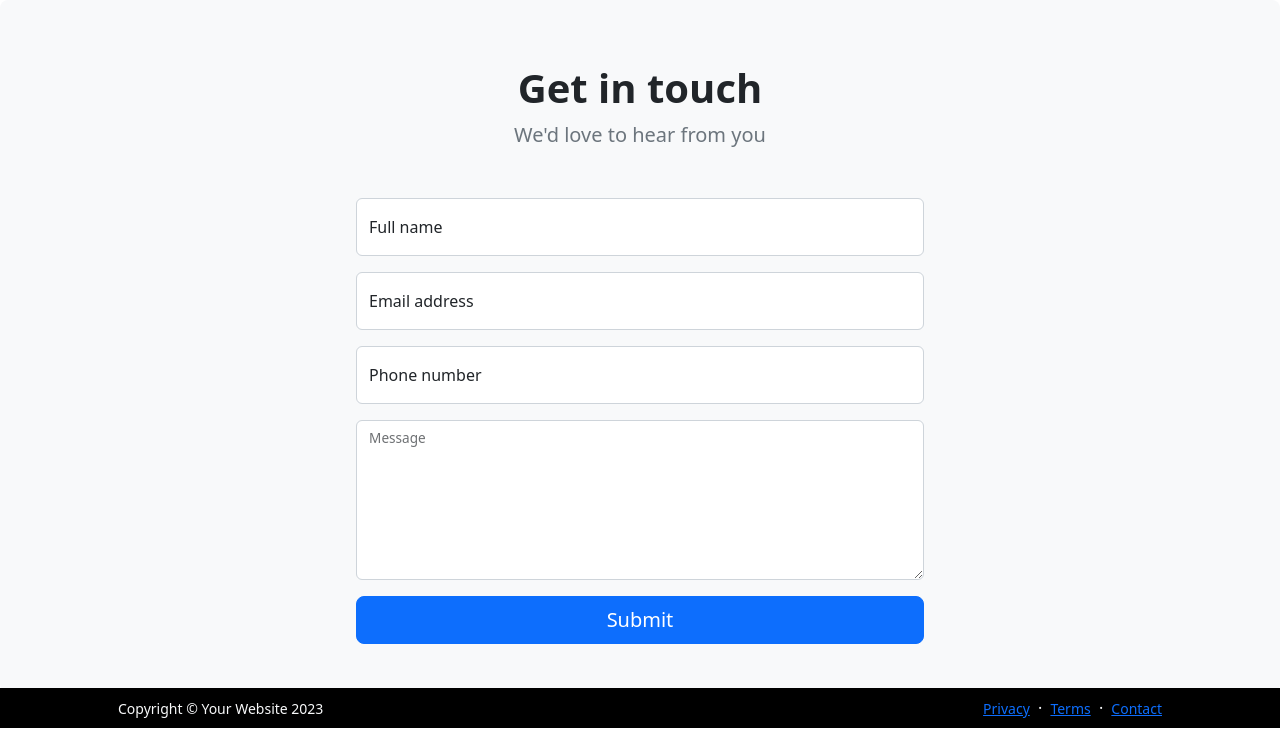
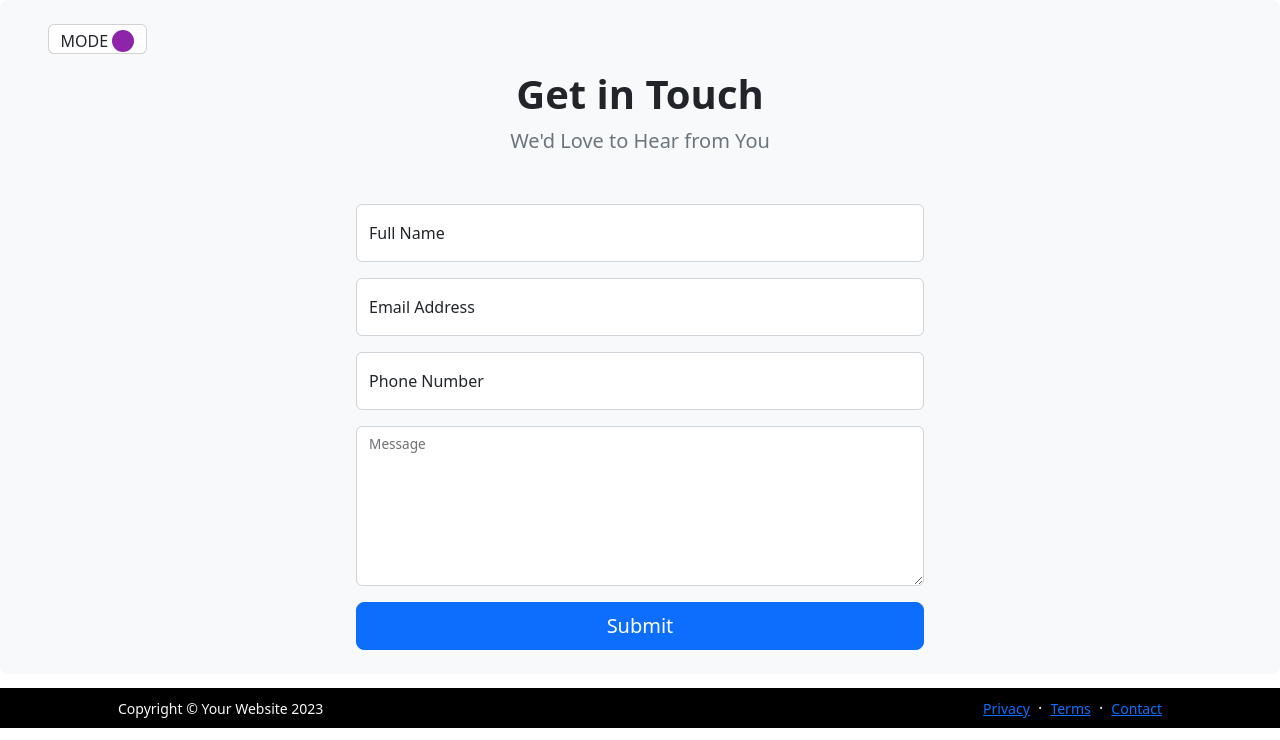
Before and after one commit to RedRibbon990/Portfolio, a Laravel app: page /contact in a window 1280 px wide. Shown: the part 72-812 px from the top of the page. Run offline with Laravel 10, Linux system fonts and the light colour scheme; tables that the repository leaves empty hold one stand-in row (values such as "Sample post"); style sheets or scripts are compiled from the project's sources.

Commit message:
Switch button theme

```diff
--- a/project/resources/css/style.css
+++ b/project/resources/css/style.css
@@ -70,6 +70,12 @@
     padding-left: 30%;
     color: #f1f1f1;
 
+}
+
+.ha:hover {
+    background-color: rgb(39, 207, 39);
+    border: none;
+    shape-margin: 30%;
 }
 
 /* Navbar */
@@ -164,6 +170,19 @@
     color: #ffffff;
 }
 
+/* Right side */
+.dx-content {
+    opacity: 0;
+    visibility: hidden;
+    transition: opacity 0.5s ease, visibility 3s ease;
+}
+
+.dx:hover .dx-content {
+    opacity: 1;
+    visibility: visible;
+}
+
+
 #homeImg {
     background-size: cover;
     background-repeat: no-repeat;
@@ -192,3 +211,56 @@
     background-clip: text;
     -webkit-text-fill-color: transparent;
 }
+
+/* Day/Night Switch */
+.dark-button {
+    position: relative;
+    cursor: pointer;
+}
+
+.dot {
+    height: 22px;
+    width: 22px;
+    top: 5px;
+    position: relative;
+    background-color: #8E24AA;
+    border-radius: 50%;
+    display: inline-block;
+    cursor: pointer;
+}
+
+.dark-dot {
+    height: 22px;
+    width: 22px;
+    top: 1%;
+    left: 77%;
+    position: absolute;
+    background-color: #fff;
+    border-radius: 50%;
+    display: inline-block;
+    opacity: 0;
+}
+
+.card.card-dark .dark-dot {
+    animation: dark 0.5s ease-in forwards;
+}
+
+@keyframes dark {
+    0% {
+        opacity: 0.2;
+        top: 15%;
+        left: 70%;
+    }
+
+    50% {
+        opacity: 0.7;
+        top: 13%;
+        left: 75%;
+    }
+
+    100% {
+        opacity: 1;
+        top: 7%;
+        left: 77%;
+    }
+}
--- a/project/resources/js/script.js
+++ b/project/resources/js/script.js
@@ -1 +1,43 @@
 console.log('hi');
+
+document.addEventListener('DOMContentLoaded', function () {
+    const delayedDiv = document.getElementById('delayedDiv');
+
+    if (delayedDiv) {
+        delayedDiv.style.display = 'none';
+        showDelayedDiv();
+    }
+
+    const btnSwitch = document.getElementById('btnSwitch');
+    if (btnSwitch) {
+        btnSwitch.addEventListener('click', function () {
+            toggleTheme();
+        });
+    }
+
+    const modeElement = document.getElementById('mode');
+    if (modeElement) {
+        modeElement.addEventListener('click', function () {
+            toggleCardMode();
+        });
+    }
+});
+
+function showDelayedDiv() {
+    const delayedDiv = document.getElementById('delayedDiv');
+    if (delayedDiv) {
+        setTimeout(function () {
+            delayedDiv.style.display = 'block';
+        }, 4000);
+    }
+}
+
+function toggleCardMode() {
+    const li = document.getElementById('card-mode');
+    const bgdark = document.getElementById('dark-background');
+
+    if (li && bgdark) {
+        li.classList.toggle('card-dark');
+        bgdark.classList.toggle('bg-dark');
+    }
+}
--- a/project/resources/views/contact.blade.php
+++ b/project/resources/views/contact.blade.php
@@ -1,9 +1,20 @@
 <x-layout>
-    <div class="bg-light rounded-3 py-5 px-4 px-md-5 mb-5">
+    <div id="dark-background" class="bg-light rounded-3 py-4 px-4 px-md-5 mb-4">
+        <div id="delayedDiv" class="col-md-1">
+            <div class="card" id="card-mode">
+                <div class="d-flex justify-content-center align-items-center pos">
+                    <div class="dark-button align-items-center" id="mode">
+                        <span class="text-uppercase">Mode</span>
+                        <span class="dot mode"></span>
+                        <span class="dark-dot"></span>
+                    </div>
+                </div>
+            </div>
+        </div>
         <div class="text-center mb-5">
             <div class="feature bg-primary bg-gradient text-white rounded-3 mb-3"><i class="bi bi-envelope"></i></div>
-            <h1 class="fw-bolder">Get in touch</h1>
-            <p class="lead fw-normal text-muted mb-0">We'd love to hear from you</p>
+            <h1 class="fw-bolder">Get in Touch</h1>
+            <p class="lead fw-normal text-muted mb-0">We'd Love to Hear from You</p>
         </div>
         <div class="row gx-5 justify-content-center">
             <div class="col-lg-8 col-xl-6">
@@ -20,45 +31,43 @@
                 <form id="contactForm" data-sb-form-api-token="API_TOKEN" method="POST">
                     @csrf
 
-                    <!-- Name input -->
                     <div class="form-floating mb-3">
-                        <input class="form-control @error('name') is-invalid @enderror" type="text" id="name" name="name"
-                            value="{{ old('name') }}" data-sb-validations="required" data-sb-can-submit="no"
-                            placeholder="Enter your name...">
-                        <label for="name">Full name</label>
+                        <input class="form-control @error('name') is-invalid @enderror" type="text" id="name"
+                            name="name" value="{{ old('name') }}" data-sb-validations="required"
+                            data-sb-can-submit="no" placeholder="Enter your name...">
+                        <label for="name">Full Name</label>
                         @error('name')
                             <div class="text-danger" data-sb-feedback="name:required">{{ $message }}</div>
                         @enderror
                     </div>
 
-                    <!-- Email input -->
                     <div class="form-floating mb-3">
                         <input type="email" class="form-control @error('email') is-invalid @enderror" id="email"
-                            name="email" value="{{ old('email') }}" data-sb-validations="required,email"
-                            data-sb-can-submit="no" placeholder="name@example.com">
-                        <label for="email">Email address</label>
+                            name="email" value="{{ old('email') }}"
+                            data-sb-validations="required,email" data-sb-can-submit="no" placeholder="name@example.com">
+                        <label for="email">Email Address</label>
                         @error('email')
-                            <div class="text-danger" data-sb-feedback="email:{{ $message == 'required' ? 'required' : 'email' }}">
+                            <div class="text-danger"
+                                data-sb-feedback="email:{{ $message == 'required' ? 'required' : 'email' }}">
                                 {{ $message }}
                             </div>
                         @enderror
                     </div>
 
-                    <!-- Phone number input -->
                     <div class="form-floating mb-3">
-                        <input type="text" class="form-control @error('text') is-invalid @enderror" id="phone" name="text"
-                            value="{{ old('text') }}" data-sb-validations="required" data-sb-can-submit="no"
-                            placeholder="(123) 456-7890">
-                        <label for="phone">Phone number</label>
+                        <input type="text" class="form-control @error('text') is-invalid @enderror" id="phone"
+                            name="text" value="{{ old('text') }}" data-sb-validations="required"
+                            data-sb-can-submit="no" placeholder="(123) 456-7890">
+                        <label for="phone">Phone Number</label>
                         @error('text')
                             <div class="text-danger" data-sb-feedback="phone:required">{{ $message }}</div>
                         @enderror
                     </div>
 
-                    <!-- Message input -->
                     <div class="form-floating mb-3">
-                        <textarea class="form-control @error('message') is-invalid @enderror" id="message" name="message"
-                            style="height: 10rem" data-sb-validations="required" data-sb-can-submit="no">{{ old('message') }}</textarea>
+                        <textarea class="form-control @error('message') is-invalid @enderror" id="message"
+                            name="message" style="height: 10rem" data-sb-validations="required"
+                            data-sb-can-submit="no">{{ old('message') }}</textarea>
                         <label for="message">Message</label>
                         @error('message')
                             <div class="text-danger" data-sb-feedback="message:required">{{ $message }}</div>
@@ -67,14 +76,16 @@
 
                     <div class="d-none" id="submitSuccessMessage">
                         <div class="text-center mb-3">
-                            <div class="fw-bolder">Form submission successful!</div>
+                            <div class="fw-bolder">Form Submission Successful!</div>
                             To activate this form, sign up at
                             <br>
                             <a href="https://startbootstrap.com/solution/contact-forms">https://startbootstrap.com/solution/contact-forms</a>
                         </div>
                     </div>
 
-                    <div class="d-grid"><button class="btn btn-primary btn-lg " id="submitButton" type="submit">Submit</button></div>
+                    <div class="d-grid">
+                        <button class="btn btn-primary btn-lg" id="submitButton" type="submit">Submit</button>
+                    </div>
                 </form>
             </div>
         </div>
```
Also changed, not shown: project/resources/views/homepage.blade.php (+22 -13 lines).
